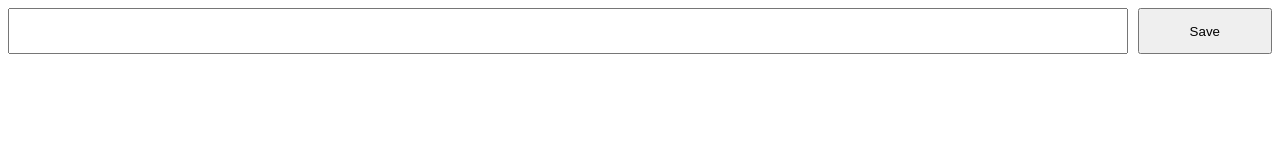
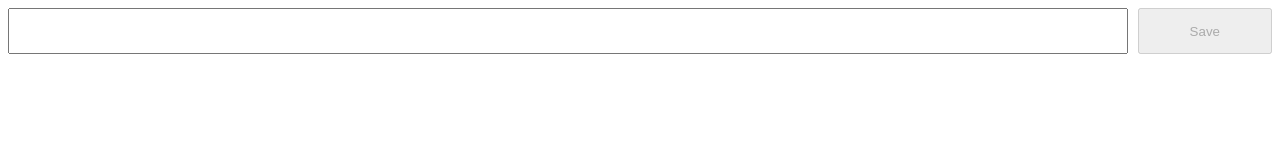
Before and after one commit to lemmyslaya/Link_validator, an Angular app: page / in a window 1280 px wide. Shown: the top 160 px of the page. Built offline with nearby package versions, Linux system fonts and the light colour scheme.

Commit message:
Prevent from submiting input without val

```diff
--- a/package.json
+++ b/package.json
@@ -37,9 +37,10 @@
     "karma": "~1.7.0",
     "karma-chrome-launcher": "~2.1.1",
     "karma-cli": "~1.0.1",
+    "karma-coverage-istanbul-reporter": "^1.2.1",
     "karma-jasmine": "~1.1.0",
     "karma-jasmine-html-reporter": "^0.2.2",
-    "karma-coverage-istanbul-reporter": "^1.2.1",
+    "node-sass": "^4.5.3",
     "protractor": "~5.1.2",
     "ts-node": "~3.0.4",
     "tslint": "~5.3.2",
--- a/src/app/controls/controls.component.html
+++ b/src/app/controls/controls.component.html
@@ -3,7 +3,7 @@
   <div class="controls__wrapper">
     <input type="text" name="linkVal" id="linkVal" (keyup)="warningVisible = false; correctVisible = false" [(ngModel)]="linkVal"
     />
-    <button type="submit" (click)="getInputValue(linkVal)">Save</button>
+    <button [disabled]="!linkVal" type="submit" (click)="getInputValue(linkVal)">Save</button>
 
   </div>
   <div class="controls__messages">
```
